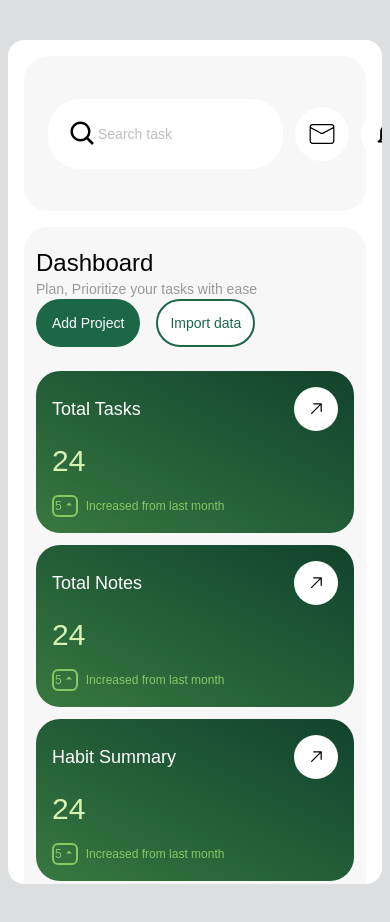
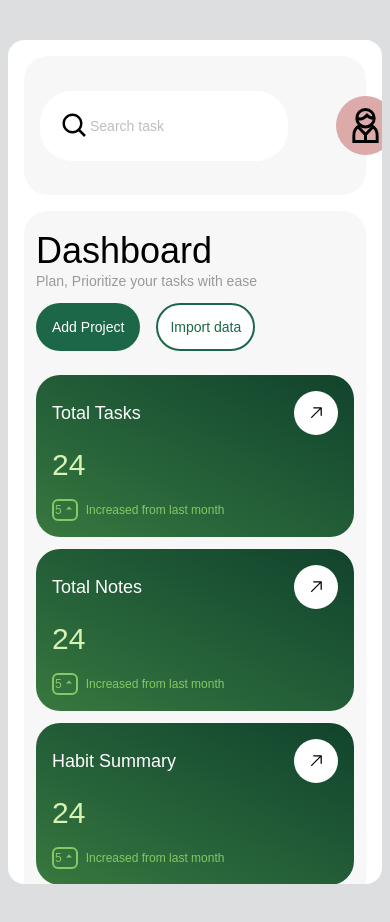
Before and after one commit to Temitope120/smart-personal-hub-daily-productivity-dashboard, a React (Vite) app: page / in a window 390 px wide. Built offline with nearby package versions, Linux system fonts and the light colour scheme.

Commit message:
mobile responsiveness-60%, Dashboard-50%

```diff
--- a/src/components/layout/DashboardGrid.tsx
+++ b/src/components/layout/DashboardGrid.tsx
@@ -1,4 +1,3 @@
-import React from 'react'
 import KpiCard from '../dashboard/kpi/KpiCard'
 import Analytics from '../dashboard/analytics/Analytics'
 import Reminder from '../dashboard/reminder/Reminder'
--- a/src/components/layout/Topbar.tsx
+++ b/src/components/layout/Topbar.tsx
@@ -7,7 +7,7 @@ import { IconContext } from "react-icons"
 
 const Topbar = () => {
   return (
-    <div className="bg-[#f7f7f7] flex justify-between items-center p-6 rounded-3xl">
+    <div className="bg-[#f7f7f7] flex justify-between gap-6 lg:ap-0 items-center p-4 lg:p-6 rounded-3xl">
 
       <form className=" w-[80%] max-w-md">
         <div className='bg-white flex justify-between items-center p-5 rounded-4xl'>
@@ -23,13 +23,13 @@ const Topbar = () => {
       </form>
 
       <div className="flex justify-between gap-3 items-center p-3">
-        <div className="bg-white rounded-full p-3">
+        <div className="bg-white rounded-full p-3 hidden xl:block">
           <IconContext.Provider value={{ size: '30px' }}>
             <CiMail />
           </IconContext.Provider>
         </div>
 
-        <div className="bg-white rounded-full p-3">
+        <div className="bg-white rounded-full p-3 hidden xl:block">
           <IconContext.Provider value={{ size: '30px' }}>
             <IoMdNotificationsOutline />
           </IconContext.Provider>
@@ -43,7 +43,7 @@ const Topbar = () => {
             </IconContext.Provider>
           </div>
 
-          <div className="text-base md:text-lg font-medium leading-none">
+          <div className="hidden xl:block text-base md:text-lg font-medium leading-none">
             <p >
               Mick Lawson
             </p>
--- a/src/pages/Dashboard.tsx
+++ b/src/pages/Dashboard.tsx
@@ -5,9 +5,9 @@ const Dashboard = () => {
     return (
         <>
             <div className="py-5 bg-[#F7F7F7] rounded-3xl mt-4 p-3 md:px-4 md:py-6 xl:p-6">
-                <div className="lg:flex justify-between gap-3 items-center">
-                    <div>
-                        <h2 className='md:text-5xl font-medium text-2xl'>
+                <div className="sm:flex justify-between gap-3 items-center">
+                    <div className='pb-3 pb-0'>
+                        <h2 className='lg:text-5xl font-sembold md:font-medium text-4xl'>
                             Dashboard
                         </h2>
                         <p className='text-sm md:text-base text-[#99999b]'> Plan, Prioritize your tasks with ease</p>
```
